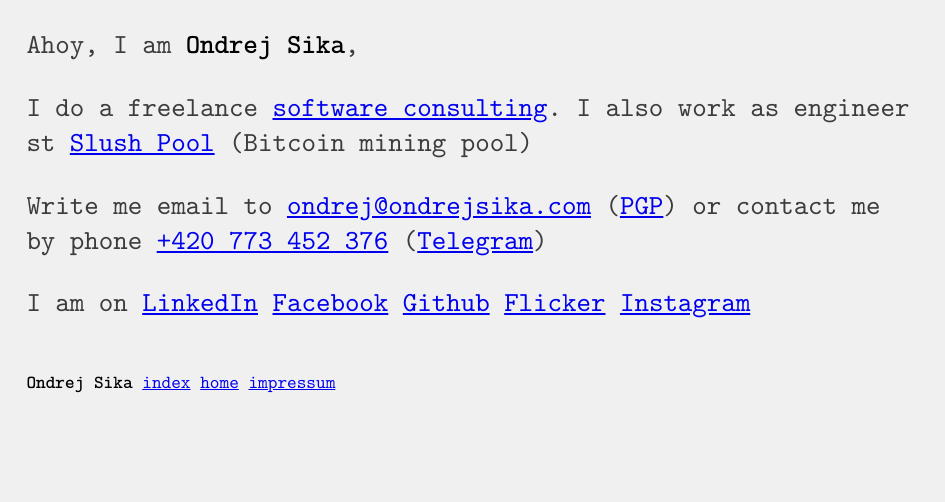
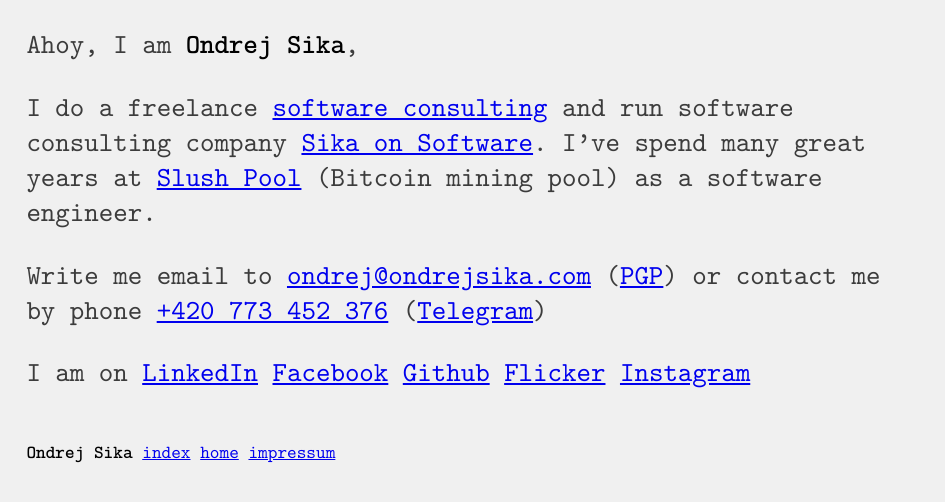
Before and after one commit to ondrejsika/ondrejsika.com, a Jekyll site: the page built from index.md, in a window 1280 px wide. Shown: the top 502 px of the page, without its empty margins (0-945 px from the left). Built offline with Jekyll 4.4.1, drawn with Linux system fonts in a browser that asks for light colours; some web fonts are replaced; comment, search, counter and statistics services are not loaded.

Commit message:
index - update short bio

```diff
--- a/index.md
+++ b/index.md
@@ -8,7 +8,7 @@
 
 Ahoy, I am __Ondrej Sika__,
 
-I do a freelance [software consulting](https://sikasw.com). I also work as engineer st [Slush Pool](https://slushpool.com) (Bitcoin mining pool)
+I do a freelance [software consulting](https://ondrejsika.com) and run software consulting company [Sika on Software](https://sikaonsoftware.com). I've spend many great years at [Slush Pool](https://slushpool.com) (Bitcoin mining pool) as a software engineer.
 
 Write me email to <ondrej@ondrejsika.com> ([PGP](/pgp.html)) or contact me by phone [+420 773 452 376](tel:+420773452376) ([Telegram](https://t.me/ondrejsika))
 
```
